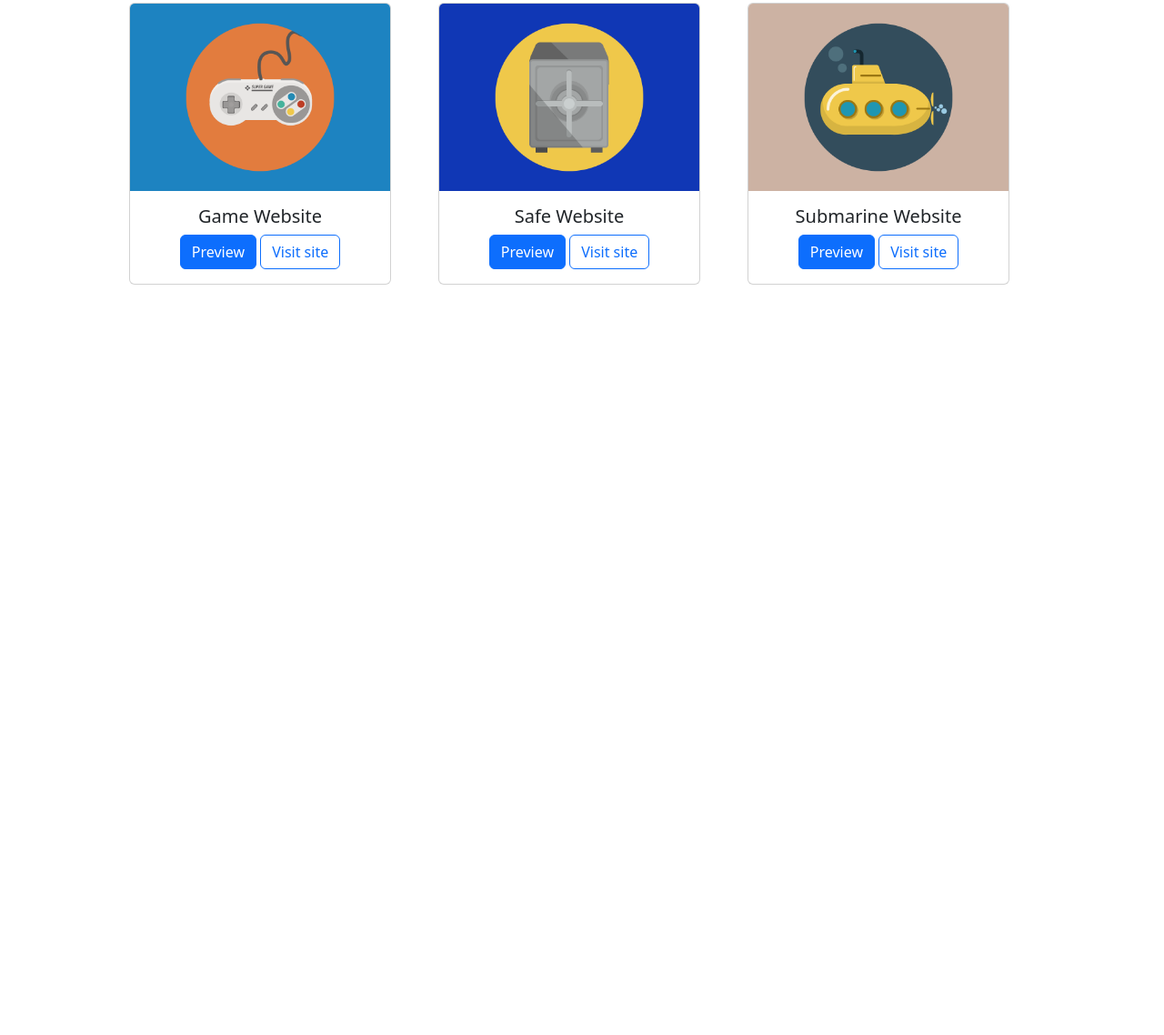
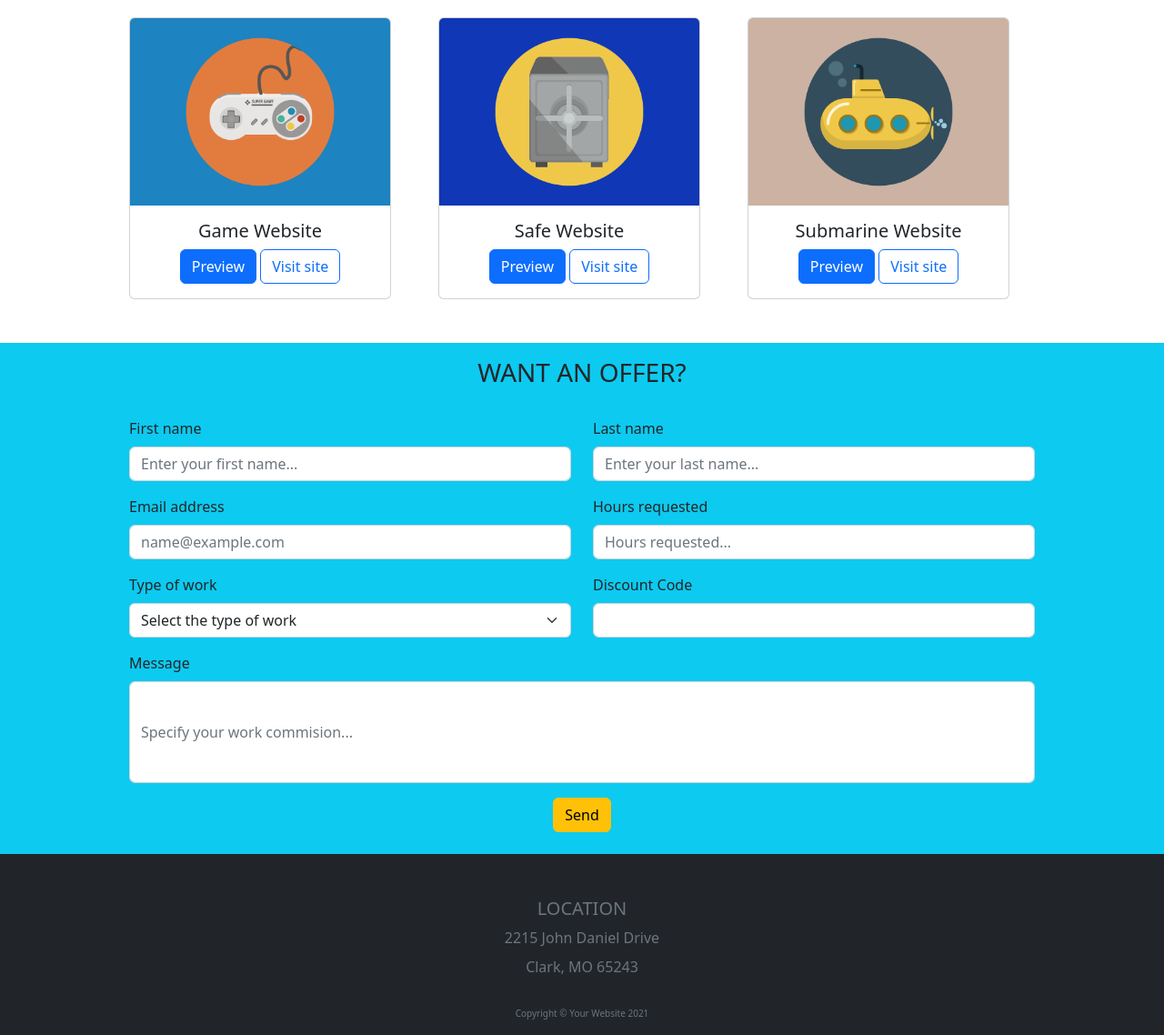
Before and after one commit to HedyehSadeghi/bootstrap-html-freelancer, a plain HTML site: page index.html in a window 1280 px wide. Shown: the part 954-2092 px from the top of the page at 91% size. Before the commit the page ends 1267 px from the top, so only its background shows below. Drawn offline with nearby package versions, Linux system fonts and the light colour scheme; files whose address does not match are found by name.

Commit message:
almost finished

```diff
--- a/css/style.css
+++ b/css/style.css
@@ -1,3 +1,7 @@
 .size-photo{
    height: 20em;
 }
+
+.input-message{
+    height: 7em;
+}
--- a/index.html
+++ b/index.html
@@ -17,11 +17,11 @@
         <nav class="navbar navbar-light bg-dark">
             <div class="container-fluid justify-content-around">
                 <div>
-                    <a class="text-blue text-decoration-none">Portfolio</a>
+                    <a class="text-info text-decoration-none">Portfolio</a>
                 </div>
 
                 <div>
-                    <a class="text-blue">CONTACT ME</a>
+                    <a class="text-info">CONTACT ME</a>
                 </div>
 
             </div>
@@ -34,7 +34,7 @@
             <div class="row align-items-center">
                 <div class="col-lg-12 text-center py-5">
                     <img src="./img/Photo.png" alt="photo-cv" class="size-photo">
-                    <h1>PINCO PALLO</h1>
+                    <h1 class="mb-3 mt-2">PINCO PALLO</h1>
                     <h4>WEB DESIGNER</h4>
                 </div>
 
@@ -45,7 +45,7 @@
         <div class="container">
             <h3 class="text-center py-3">PORTFOLIO</h3>
             <div class="row mb-4 mx-5">
-                <div class="col-lg-4">
+                <div class="col-lg-4 col-12">
                     <div class="card" style="width: 18rem;">
                         <img src="./img/portfolio/cabin.png" class="card-img-top" alt="cabin">
                         <div class="card-body text-center">
@@ -56,7 +56,7 @@
                     </div>
                 </div>
 
-                <div class="col-lg-4">
+                <div class="col-lg-4 col-12">
                     <div class="card" style="width: 18rem;">
                         <img src="./img/portfolio/cake.png" class="card-img-top" alt="cabin">
                         <div class="card-body text-center">
@@ -67,7 +67,7 @@
                     </div>
                 </div>
 
-                <div class="col-lg-4">
+                <div class="col-lg-4 col-12">
                     <div class="card" style="width: 18rem;">
                         <img src="./img/portfolio/circus.png" class="card-img-top" alt="cabin">
                         <div class="card-body text-center">
@@ -81,7 +81,7 @@
 
 
             <div class="row mx-5">
-                <div class="col-lg-4">
+                <div class="col-lg-4 col-12">
                     <div class="card" style="width: 18rem;">
                         <img src="./img/portfolio/game.png" class="card-img-top" alt="cabin">
                         <div class="card-body text-center">
@@ -92,7 +92,7 @@
                     </div>
                 </div>
 
-                <div class="col-lg-4">
+                <div class="col-lg-4  col-12">
                     <div class="card" style="width: 18rem;">
                         <img src="./img/portfolio/safe.png" class="card-img-top" alt="cabin">
                         <div class="card-body text-center">
@@ -103,7 +103,7 @@
                     </div>
                 </div>
 
-                <div class="col-lg-4">
+                <div class="col-lg-4 col-12">
                     <div class="card" style="width: 18rem;">
                         <img src="./img/portfolio//submarine.png" class="card-img-top" alt="cabin">
                         <div class="card-body text-center">
@@ -118,17 +118,91 @@
         </div>
 
 
-        <div class="container-fluid">
+        <div class="container-fluid bg-info">
+            <div class="container mt-5">
+                <h3 class="text-center py-3">WANT AN OFFER?</h3>
+                <div class="row mx-5 py-2">
+                    <div class="col-lg-6">
+                        <label for="First-name" class="form-label">First name</label>
+                        <input type="First-name" class="form-control" id="First-name" aria-describedby="name" placeholder="Enter your first name...">
+                    </div>
+                    <div class="col-lg-6">
+                        <label for="Last-name" class="form-label">Last name</label>
+                        <input type="Last-name" class="form-control" id="Last-name" aria-describedby="name" placeholder="Enter your last name...">
+                    </div>
+                </div>
 
+                <div class="row mx-5 py-2">
+                    <div class="col-lg-6 ">
+                        <label for="Email" class="form-label">Email address</label>
+                        <input type="Email" class="form-control" id="Email" aria-describedby="name" placeholder="name@example.com">
+                    </div>
+                    <div class="col-lg-6">
+                        <label for="Hours" class="form-label">Hours requested</label>
+                        <input type="Hours" class="form-control" id="Hours" aria-describedby="name" placeholder="Hours requested...">
+                    </div>
+                </div>
+
+                <div class="row mx-5 py-2">
+                    <div class="col-lg-6">
+                        <label for="First-name" class="form-label">Type of work</label>
+                        <select class="form-select" aria-label="type for work">
+                            <option selected>Select the type of work</option>
+                            <option value="1">Backed Development</option>
+                            <option value="2">Fronted Development</option>
+                            <option value="3">Project analysis</option>
+                          </select>
+                    </div>
+                    <div class="col-lg-6">
+                        <label for="Discount" class="form-label">Discount Code</label>
+                        <input type="Discount" class="form-control" id="Discount" aria-describedby="name">
+                    </div>
+                </div>
+
+                <div class="row mx-5 py-2">
+                    <div class="col-lg-12">
+                        <label for="Message" class="form-label">Message</label>
+                        <input type="Message" class="form-control input-message text-start" id="Message" aria-describedby="name" placeholder="Specify your work commision...">
+                    </div>
+                </div>
+
+                <div class="row mx-5 pt-2 pb-4">
+                    <div class="col-lg-12 d-flex justify-content-center">
+                        <button type="button" class="btn btn-warning justify-content-center">Send</button>
+                    </div>
+                </div>
+            </div>
         </div>
-
-
-
     </main>
 
 
     <footer>
+        <div class="container-fluid bg-dark">
+            <div class="row pt-5">
+                <div class="col-lg-12">
+                    <h5 class="text-muted text-center">LOCATION</h5>
+                </div>
+            </div>
 
+            <div class="row">
+                <div class="col-lg-12">
+                    <p class="text-muted text-center mb-2">2215 John Daniel Drive</p>
+                </div>
+            </div>
+
+            <div class="row">
+                <div class="col-lg-12">
+                    <p class="text-muted text-center">Clark, MO 65243</p>
+                </div>
+            </div>
+
+            <div class="row">
+                <div class="col-lg-12 pt-3">
+                    <p class="text-muted text-center" style="font-size: x-small;">Copyright &copy; Your Website 2021</p>
+                </div>
+            </div>
+
+        </div>
     </footer>
 
 
```
